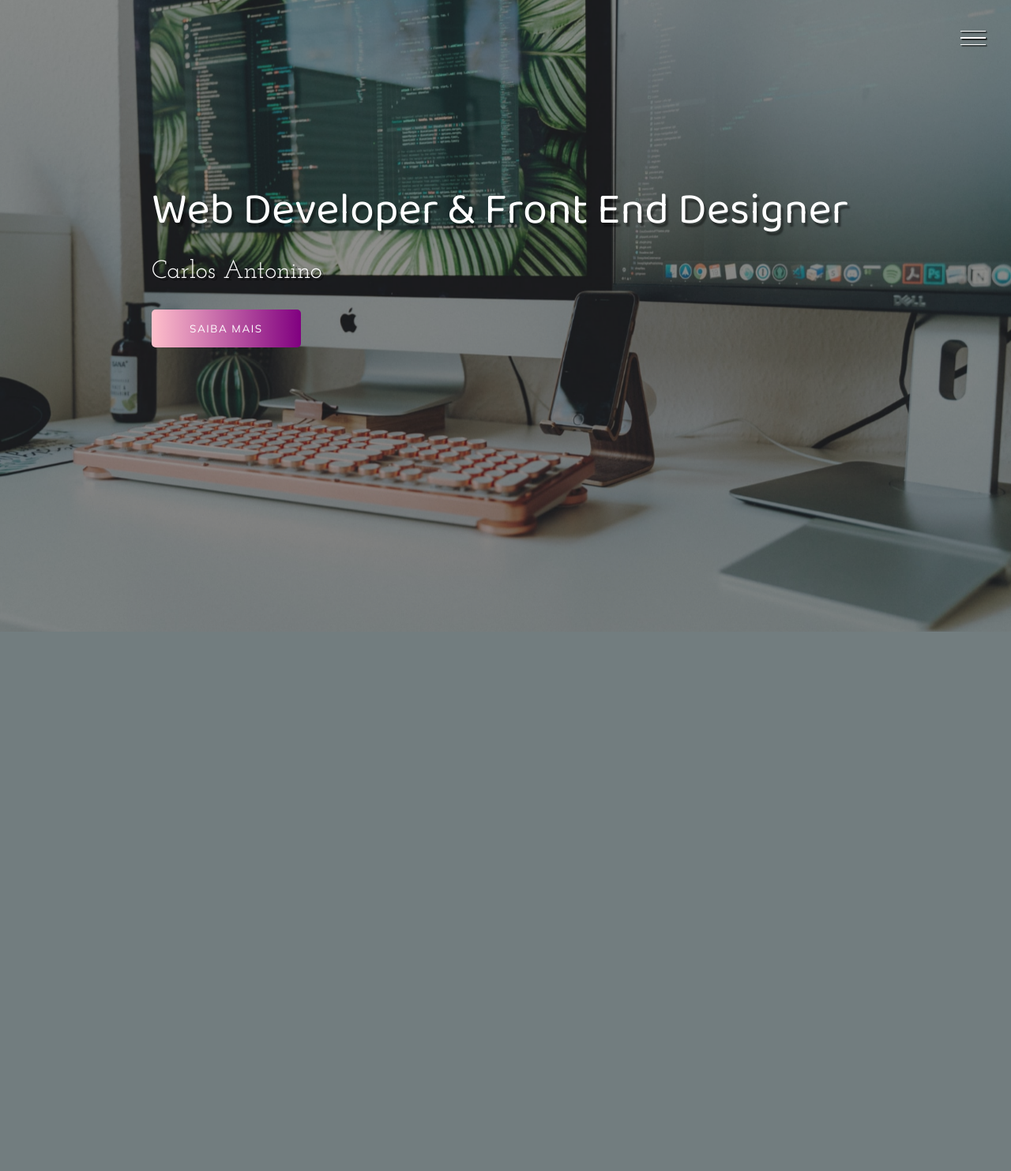
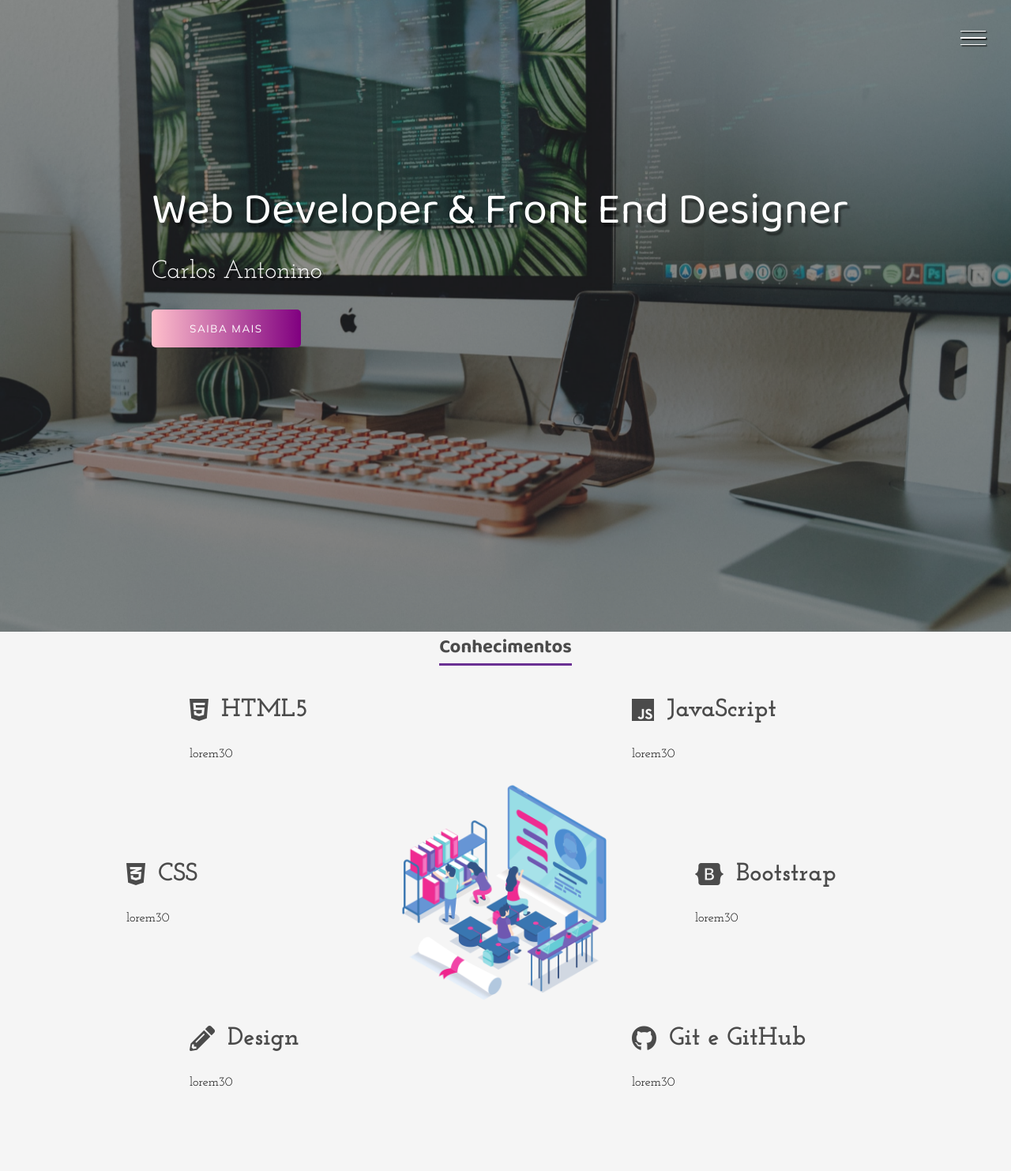
Before and after one commit to carlosantonino/portfolio, a PHP site: page / in a window 1280 px wide. Shown: the whole page at 79% size. Before the commit the page ends 800 px from the top, so only its background shows below. Run offline with PHP 8.4, Linux system fonts and the light colour scheme.

Commit message:
section Conhecimentos

```diff
--- a/index.html
+++ b/index.html
@@ -11,6 +11,8 @@
     <title>Portfolio</title>
 </head>
 <body>
+
+    <!-- Menu Hamburguer -->
     <div class="container">
 
             <div class="hamburguer">
@@ -19,9 +21,12 @@
             <div class="line" id="line3"></div>
             <span>fechar</span>
         </div>
+
+        <!-- Cabeçalho -->
+
         <header>
             <div class="img-wrapper">
-                <img src="/imagens/bg2.jpg" alt="">
+                <img src="/imagens/bg2.jpg">
             </div>
             <div class="banner">
                 <h1>Web Developer & Front End Designer</h1>
@@ -31,7 +36,9 @@
 
         </header>
 
-        <div class="sidebar">
+        <!-- Navegação -->
+
+        <aside class="sidebar">
             <nav>
                 <ul class="menu">
                     <li class="menu-item"><a href="#" class="menu-link">Home</a></li>
@@ -42,11 +49,76 @@
                 </ul>
             </nav>
             <div class="social-media">
-                <a href="#"><i class="fab fa-facebook"></i></a>
-                <a href="#"><i class="fab fa-github-alt"></i></a>
-                <a href="#"><i class="fab fa-twitter"></i></a>
+                <a href="https://www.facebook.com/acswebmaster"><i class="fab fa-facebook"></i></a>
+                <a href="https://github.com/carlosantonino"><i class="fab fa-github-alt"></i></a>
+                <a href="https://instagram.com/acsdevweb"><i class="fab fa-instagram"></i></a>
             </div>
-        </div>
+        </aside>
+
+        <section class="sessao-conhecimentos">
+            <div class="sessao-header">
+                <h1>Conhecimentos</h1>
+            </div>
+            <div class="conhecimentos">
+                <div class="conhecimento">
+                    <div class="conhecimento-header">
+                        <i class="fab fa-html5"></i>
+                        <h3>HTML5</h3>
+                    </div>
+                    <div class="conhecimento-text">
+                        <p>lorem30</p>
+                    </div>
+                </div>
+                <div class="conhecimento">
+                    <div class="conhecimento-header">
+                        <i class="fab fa-css3-alt"></i>
+                        <h3>CSS</h3>
+                    </div>
+                    <div class="conhecimento-text">
+                        <p>lorem30</p>
+                    </div>
+                </div>
+                <div class="conhecimento">
+                    <div class="conhecimento-header">
+                        <i class="fas fa-pencil-alt"></i>
+                        <h3>Design</h3>
+                    </div>
+                    <div class="conhecimento-text">
+                        <p>lorem30</p>
+                    </div>
+                </div>
+                <div class="conhecimento">
+                    <div class="conhecimento-header">
+                        <i class="fab fa-js"></i>
+                        <h3>JavaScript</h3>
+                    </div>
+                    <div class="conhecimento-text">
+                        <p>lorem30</p>
+                    </div>
+                </div>
+                <div class="conhecimento">
+                    <div class="conhecimento-header">
+                        <i class="fab fa-bootstrap"></i>
+                        <h3>Bootstrap</h3>
+                    </div>
+                    <div class="conhecimento-text">
+                        <p>lorem30</p>
+                    </div>
+                </div>
+                <div class="conhecimento">
+                    <div class="conhecimento-header">
+                        <i class="fab fa-github"></i>
+                        <h3>Git e GitHub</h3>
+                    </div>
+                    <div class="conhecimento-text">
+                        <p>lorem30</p>
+                    </div>
+                </div>
+                <div class="conhecimentos-img-wrapper">
+                    <img src="imagens/conhecimentos.png">
+                </div>
+            </div>
+        </section>
     </div>
 
 </body>
--- a/style.css
+++ b/style.css
@@ -71,7 +71,6 @@
     border-left: .5rem solid transparent;
     border-bottom: .5rem solid transparent;
     left: -1rem;
-
 
 }
 
@@ -228,3 +227,82 @@ header {
 .social-media i:hover {
     background-color: #a044ff;
 }
+
+.conhecimentos {
+    display: grid;
+    grid-template-columns: repeat(16, 1fr);
+    grid-template-rows: repeat(6, 6rem);
+    row-gap: .5rem;
+
+}
+
+.conhecimento:nth-child(1){
+    grid-column: 4 / 7;
+    grid-row: 1 / 3;
+}
+.conhecimento:nth-child(2){
+    grid-column: 3/6;
+    grid-row: 3/5;
+}
+
+.conhecimento:nth-child(3){
+    grid-column: 4/7;
+    grid-row: 5/-1;
+}
+.conhecimento:nth-child(4){
+    grid-column: 11/14;
+    grid-row: 1/3;
+}
+.conhecimento:nth-child(5){
+    grid-column: 12/15;
+    grid-row: 3/5;
+}
+
+.conhecimento:nth-child(6){
+    grid-column: 11/14;
+    grid-row: 5/-1;
+}
+.sessao-conhecimentos {
+    background-color: #f5f5f5;
+}
+.sessao-header {
+    display: flex;
+    align-items: center;
+    justify-content: center;
+}
+
+.sessao-header h1 {
+    font-family: var(--font-primary);
+    font-size-adjust: 3rem;
+    color: #4b4b4b;
+    border-bottom: solid 3px #6a3093;
+    margin-bottom: 1.5rem;
+}
+.conhecimento-header {
+    display: flex;
+    align-items: center;
+    color: #4b4b4b;
+}
+.conhecimento-header i {
+    font-size: 2rem;
+}
+
+.conhecimento-header h3 {
+    font-family: var(--font-secudary);
+    font-size: 2rem;
+    padding: 1rem;
+}
+.conhecimento-text{
+    font-family: var(--font-secudary);
+    margin-top: 1rem;
+}
+
+.conhecimentos-img-wrapper {
+    grid-column: 7 / 11;
+    grid-row: 2 / 6;
+    width: 100%;
+}
+.conhecimentos-img-wrapper img{
+    object-fit: cover;
+    width: 100%;
+}
```
Also changed, not shown: imagens/conhecimentos.png (added).
